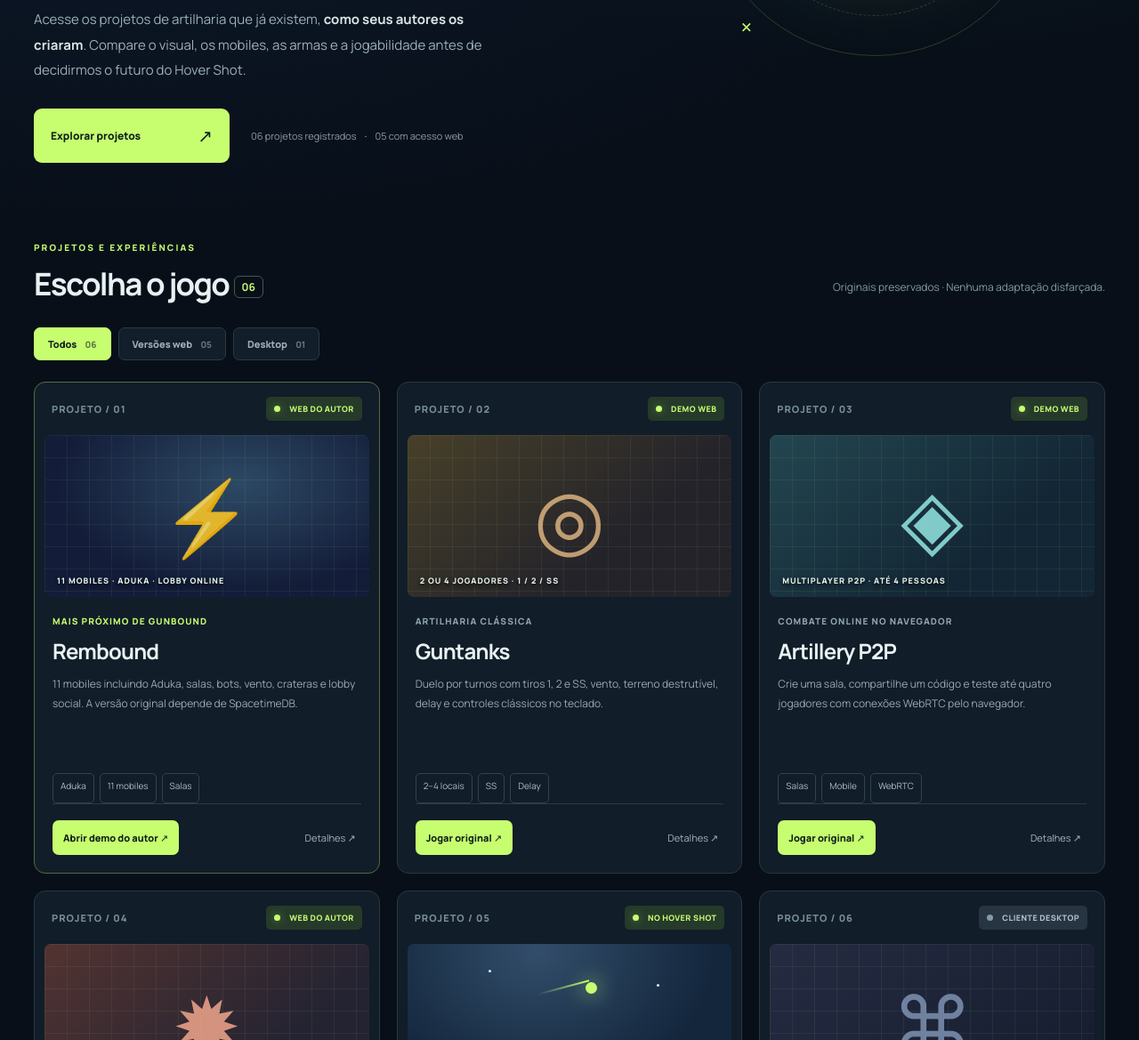
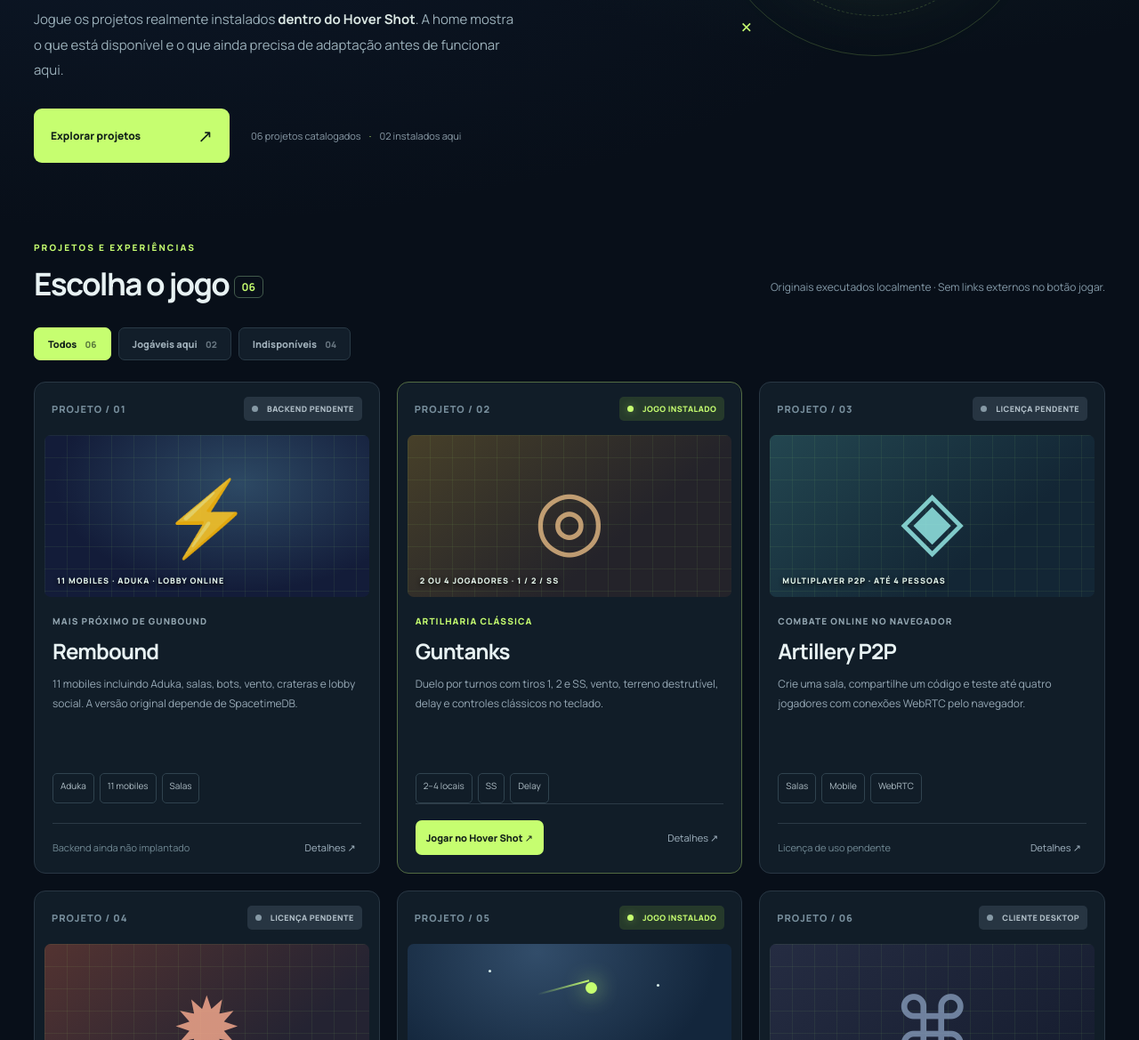
Before and after one commit to hovershotonline/hovershot, a plain HTML site: page index.html in a window 1280 px wide. Shown: the part 488-1657 px from the top of the page at 89% size. Drawn offline with Linux system fonts and the light colour scheme.

Commit message:
build: site Hover Shot 6046714d961876d5bd9aff50f2ca1eea6336cd60

```diff
--- a/assets/home.js
+++ b/assets/home.js
@@ -1,9 +1,9 @@
 'use strict';
 const records={
-rembound:{title:'Rembound · experiência próxima de GunBound',description:'Projeto MIT com 11 mobiles, incluindo Aduka, lobby, salas, bots, física de vento e terreno deformável. Funciona com Next.js/React e servidor SpacetimeDB; esta demo pertence ao autor, não está hospedada no Hover Shot.',note:'O endereço foi obtido do repositório oficial, mas o acesso à demo não pôde ser confirmado pela nossa verificação automática. Pode exigir servidor ativo, login ou estar indisponível.',url:'https://gunbound.remcostoeten.nl/',repo:'https://github.com/remcostoeten/Gunbound'},
-guntanks:{title:'Guntanks · artilharia clássica',description:'Duelo local de 2 ou 4 pessoas. Possui três tipos de tiros (1/2/SS), delay, vento, força, ângulo e terreno destrutível. Controles com A/D, W/S e Espaço.',note:'Versão original do autor. O site web foi encontrado acessível; não é um jogo hospedado pelo Hover Shot. O repositório não fornece um arquivo LICENSE separado.',url:'https://masag0.github.io/Guntanks/',repo:'https://github.com/masag0/Guntanks'},
-artillery:{title:'Artillery P2P · teste multiplayer original',description:'Experiência em HTML/CSS/JS com até quatro jogadores e salas conectadas por WebRTC. Permite criar ou entrar com código, e possui prática solo.',note:'O multiplayer utiliza o broker PeerJS público, que é um serviço de terceiros e pode estar indisponível. Teste no navegador dos autores, sem adaptação.',url:'https://lettfeti.github.io/artillery/',repo:'https://github.com/lettfeti/artillery'},
-scorched:{title:'Scorched Tanks · IA, local e online',description:'Jogo inspirado em Scorched Earth. Tem modos local, contra inteligência artificial e online, terrenos, armas, simulação determinística e testes automatizados.',note:'O repositório anuncia uma demo no GitHub Pages, mas o acesso à página não pôde ser confirmado pela nossa verificação automática. O modo online pode depender de serviços externos.',url:'https://whorn76.github.io/scorched-tanks/',repo:'https://github.com/whorn76/scorched-tanks'},
+rembound:{title:'Rembound · experiência próxima de GunBound',description:'Projeto MIT com 11 mobiles, incluindo Aduka, lobby, salas, bots, física de vento e terreno deformável. Funciona com Next.js/React e servidor SpacetimeDB; esta demo pertence ao autor, não está hospedada no Hover Shot.',note:'O código original está preservado por submódulo Git, mas a aplicação ainda requer Next.js e SpacetimeDB para funcionar: não há jogo local publicado.',repo:'https://github.com/remcostoeten/Gunbound'},
+guntanks:{title:'Guntanks · artilharia clássica',description:'Duelo local de 2 ou 4 pessoas. Possui três tipos de tiros (1/2/SS), delay, vento, força, ângulo e terreno destrutível. Controles com A/D, W/S e Espaço.',note:'Esta versão roda dentro do Hover Shot e usa o JavaScript e a jogabilidade originais do autor; foi incluída via importação de commit fixado. O pacote declara licença ISC.',url:'/labs/guntanks/',repo:'https://github.com/masag0/Guntanks'},
+artillery:{title:'Artillery P2P · teste multiplayer original',description:'Experiência em HTML/CSS/JS com até quatro jogadores e salas conectadas por WebRTC. Permite criar ou entrar com código, e possui prática solo.',note:'O código está referenciado por commit no repositório, mas não há autorização de licença identificada para copiar e publicar aqui. O multiplayer depende de um broker PeerJS.',repo:'https://github.com/lettfeti/artillery'},
+scorched:{title:'Scorched Tanks · IA, local e online',description:'Jogo inspirado em Scorched Earth. Tem modos local, contra inteligência artificial e online, terrenos, armas, simulação determinística e testes automatizados.',note:'O código foi referenciado por commit no GitHub, mas não há autorização de licença identificada para redistribuir aqui. O modo online pode exigir infraestrutura externa.',repo:'https://github.com/whorn76/scorched-tanks'},
 craterfall:{title:'Craterfall · Lab 01 instalado',description:'Jogo Phaser 3 sob licença MIT, instalado no próprio Hover Shot. Permite duelo local de dois jogadores com vento, terreno destrutível e nove armas.',note:'Não contém Aduka ou multiplayer pela internet. É uma referência de motor de física, não uma versão fiel de GunBound.',url:'/labs/craterfall/',repo:'https://github.com/blueRonyHazard/craterfall-the-game'},
 openbound:{title:'OpenBound · cliente de desktop',description:'Projeto OpenBound em C# e MonoGame, com aplicativos de jogo, login, lobby e servidor. O repositório é GPL-3.0, mas os pacotes de texturas necessários não são redistribuídos.',note:'Não há versão em navegador neste repositório. Não seria correto apresentar uma cópia de outra aplicação como se OpenBound estivesse funcionando na web.',repo:'https://github.com/WickedPeanuts/OpenBound'}
 };
@@ -18,7 +18,7 @@ document.getElementById('modal-title').textContent=item.title;
 document.getElementById('modal-description').textContent=item.description;
 document.getElementById('modal-note').textContent=item.note;
 const actions=document.getElementById('modal-actions');actions.replaceChildren();
-for(const [url,label] of [[item.url,'Abrir versão original ↗'],[item.repo,'Ver código-fonte ↗']]){
+for(const [url,label] of [[item.url,'Jogar no Hover Shot ↗'],[item.repo,'Consultar fonte do autor ↗']]){
 if(!url)continue;const a=document.createElement('a');a.href=url;a.textContent=label;if(url.startsWith('https://')){a.target='_blank';a.rel='noopener noreferrer';}actions.append(a);
 }
 modal.showModal();
--- a/index.html
+++ b/index.html
@@ -7,18 +7,18 @@
 <body><div class="glow" aria-hidden="true"></div>
 <header class="bar shell"><a class="logo" href="/" aria-label="Hover Shot início"><span class="logo-icon">↗</span>HOVER<span>SHOT</span></a><div class="nav"><span class="activity"><i></i> Acervo de experimentos</span><a href="#experiencias">Projetos <span>↗</span></a></div></header>
 <main>
-<section class="hero shell"><div class="intro"><div class="eyebrow"><span class="square"></span> LABORATÓRIO DE REFERÊNCIAS · VERSÕES ORIGINAIS</div><h1>CONHEÇA.<br><em>TESTE.</em><br>COMPARE.</h1><p>Acesse os projetos de artilharia que já existem, <strong>como seus autores os criaram</strong>. Compare o visual, os mobiles, as armas e a jogabilidade antes de decidirmos o futuro do Hover Shot.</p><div class="hero-actions"><a class="cta" href="#experiencias">Explorar projetos <span>↗</span></a><span class="hero-aside">06 projetos registrados <span>·</span> 05 com acesso web</span></div></div><div class="illustration" aria-hidden="true"><div class="ring r1"></div><div class="ring r2"></div><div class="ring r3"></div><div class="sphere">H<span>✦</span>S</div><span class="plus">+</span><span class="small-cross">×</span></div></section>
-<section class="experiences shell" id="experiencias"><div class="section-title"><div><span class="eyebrow">PROJETOS E EXPERIÊNCIAS</span><h2>Escolha o jogo <small>06</small></h2></div><p>Originais preservados · Nenhuma adaptação disfarçada.</p></div>
-<div class="filters" role="group" aria-label="Filtrar projetos"><button class="active" type="button" data-filter="all" aria-pressed="true">Todos <span>06</span></button><button type="button" data-filter="browser" aria-pressed="false">Versões web <span>05</span></button><button type="button" data-filter="desktop" aria-pressed="false">Desktop <span>01</span></button></div>
+<section class="hero shell"><div class="intro"><div class="eyebrow"><span class="square"></span> LABORATÓRIO DE REFERÊNCIAS · VERSÕES ORIGINAIS</div><h1>CONHEÇA.<br><em>TESTE.</em><br>COMPARE.</h1><p>Jogue os projetos realmente instalados <strong>dentro do Hover Shot</strong>. A home mostra o que está disponível e o que ainda precisa de adaptação antes de funcionar aqui.</p><div class="hero-actions"><a class="cta" href="#experiencias">Explorar projetos <span>↗</span></a><span class="hero-aside">06 projetos catalogados <span>·</span> 02 instalados aqui</span></div></div><div class="illustration" aria-hidden="true"><div class="ring r1"></div><div class="ring r2"></div><div class="ring r3"></div><div class="sphere">H<span>✦</span>S</div><span class="plus">+</span><span class="small-cross">×</span></div></section>
+<section class="experiences shell" id="experiencias"><div class="section-title"><div><span class="eyebrow">PROJETOS E EXPERIÊNCIAS</span><h2>Escolha o jogo <small>06</small></h2></div><p>Originais executados localmente · Sem links externos no botão jogar.</p></div>
+<div class="filters" role="group" aria-label="Filtrar projetos"><button class="active" type="button" data-filter="all" aria-pressed="true">Todos <span>06</span></button><button type="button" data-filter="ready" aria-pressed="false">Jogáveis aqui <span>02</span></button><button type="button" data-filter="blocked" aria-pressed="false">Indisponíveis <span>04</span></button></div>
 <div class="cards originals">
-<article class="lab-card highlight" data-state="browser"><div class="card-header"><span>PROJETO / 01</span><span class="chip ready"><i></i> WEB DO AUTOR</span></div><div class="art rembound"><div class="lines"></div><span class="symbol">⚡</span><span class="art-tag">11 MOBILES · ADUKA · LOBBY ONLINE</span></div><div class="card-body"><div class="category">MAIS PRÓXIMO DE GUNBOUND</div><h3>Rembound</h3><p>11 mobiles incluindo Aduka, salas, bots, vento, crateras e lobby social. A versão original depende de SpacetimeDB.</p><div class="tags"><span>Aduka</span><span>11 mobiles</span><span>Salas</span></div><div class="card-bottom"><a class="play external" href="https://gunbound.remcostoeten.nl/" target="_blank" rel="noopener noreferrer" aria-label="Abrir demo original de Rembound em nova aba">Abrir demo do autor ↗</a><button type="button" class="details" data-dialog="rembound">Detalhes ↗</button></div></div></article>
-<article class="lab-card" data-state="browser"><div class="card-header"><span>PROJETO / 02</span><span class="chip ready"><i></i> DEMO WEB</span></div><div class="art guntanks"><div class="lines"></div><span class="symbol">◎</span><span class="art-tag">2 OU 4 JOGADORES · 1 / 2 / SS</span></div><div class="card-body"><div class="category">ARTILHARIA CLÁSSICA</div><h3>Guntanks</h3><p>Duelo por turnos com tiros 1, 2 e SS, vento, terreno destrutível, delay e controles clássicos no teclado.</p><div class="tags"><span>2–4 locais</span><span>SS</span><span>Delay</span></div><div class="card-bottom"><a class="play external" href="https://masag0.github.io/Guntanks/" target="_blank" rel="noopener noreferrer" aria-label="Jogar Guntanks original em nova aba">Jogar original ↗</a><button type="button" class="details" data-dialog="guntanks">Detalhes ↗</button></div></div></article>
-<article class="lab-card" data-state="browser"><div class="card-header"><span>PROJETO / 03</span><span class="chip ready"><i></i> DEMO WEB</span></div><div class="art artillery"><div class="lines"></div><span class="symbol">◈</span><span class="art-tag">MULTIPLAYER P2P · ATÉ 4 PESSOAS</span></div><div class="card-body"><div class="category">COMBATE ONLINE NO NAVEGADOR</div><h3>Artillery P2P</h3><p>Crie uma sala, compartilhe um código e teste até quatro jogadores com conexões WebRTC pelo navegador.</p><div class="tags"><span>Salas</span><span>Mobile</span><span>WebRTC</span></div><div class="card-bottom"><a class="play external" href="https://lettfeti.github.io/artillery/" target="_blank" rel="noopener noreferrer" aria-label="Jogar Artillery P2P original em nova aba">Jogar original ↗</a><button type="button" class="details" data-dialog="artillery">Detalhes ↗</button></div></div></article>
-<article class="lab-card" data-state="browser"><div class="card-header"><span>PROJETO / 04</span><span class="chip ready"><i></i> WEB DO AUTOR</span></div><div class="art scorched"><div class="lines"></div><span class="symbol">✹</span><span class="art-tag">IA · HOT-SEAT · ONLINE</span></div><div class="card-body"><div class="category">ARTILHARIA ESTRATÉGICA</div><h3>Scorched Tanks</h3><p>Jogue com IA ou localmente; o projeto também oferece modo online e simulação determinística.</p><div class="tags"><span>IA</span><span>Hot-seat</span><span>Online</span></div><div class="card-bottom"><a class="play external" href="https://whorn76.github.io/scorched-tanks/" target="_blank" rel="noopener noreferrer" aria-label="Abrir Scorched Tanks original em nova aba">Abrir jogo original ↗</a><button type="button" class="details" data-dialog="scorched">Detalhes ↗</button></div></div></article>
-<article class="lab-card" data-state="browser"><div class="card-header"><span>PROJETO / 05</span><span class="chip ready"><i></i> NO HOVER SHOT</span></div><div class="art crater"><div class="star a"></div><div class="star b"></div><div class="projectile"></div><div class="mount m1"></div><div class="mount m2"></div><div class="tank tank1"><i></i></div><div class="tank tank2"><i></i></div><span class="art-tag">PHASER · TERRENO DESTRUTÍVEL</span></div><div class="card-body"><div class="category">BASE TÉCNICA IMPORTADA</div><h3>Craterfall</h3><p>Duelo local de dois jogadores, vento, terreno deformável e nove armas. Já instalado neste domínio.</p><div class="tags"><span>Local</span><span>9 armas</span><span>Phaser</span></div><div class="card-bottom"><a class="play" href="/labs/craterfall/">Jogar aqui ↗</a><button type="button" class="details" data-dialog="craterfall">Detalhes ↗</button></div></div></article>
-<article class="lab-card" data-state="desktop"><div class="card-header"><span>PROJETO / 06</span><span class="chip pending"><i></i> CLIENTE DESKTOP</span></div><div class="art openbound"><div class="lines"></div><span class="symbol">⌘</span><span class="art-tag">C# · MONOGAME · SERVIDORES PRÓPRIOS</span></div><div class="card-body"><div class="category">REFERÊNCIA HISTÓRICA</div><h3>OpenBound</h3><p>Recriação para desktop do GunBound clássico. Não existe versão web executável: exige cliente, serviços e texturas externas.</p><div class="tags"><span>Desktop</span><span>GPL-3.0</span><span>Sem port web</span></div><div class="card-bottom"><a class="play alt" href="https://github.com/WickedPeanuts/OpenBound" target="_blank" rel="noopener noreferrer">Ver projeto ↗</a><button type="button" class="details" data-dialog="openbound">Detalhes ↗</button></div></div></article>
+<article class="lab-card" data-state="blocked"><div class="card-header"><span>PROJETO / 01</span><span class="chip pending"><i></i> BACKEND PENDENTE</span></div><div class="art rembound"><div class="lines"></div><span class="symbol">⚡</span><span class="art-tag">11 MOBILES · ADUKA · LOBBY ONLINE</span></div><div class="card-body"><div class="category">MAIS PRÓXIMO DE GUNBOUND</div><h3>Rembound</h3><p>11 mobiles incluindo Aduka, salas, bots, vento, crateras e lobby social. A versão original depende de SpacetimeDB.</p><div class="tags"><span>Aduka</span><span>11 mobiles</span><span>Salas</span></div><div class="card-bottom"><span class="unavailable">Backend ainda não implantado</span><button type="button" class="details" data-dialog="rembound">Detalhes ↗</button></div></div></article>
+<article class="lab-card highlight" data-state="ready"><div class="card-header"><span>PROJETO / 02</span><span class="chip ready"><i></i> JOGO INSTALADO</span></div><div class="art guntanks"><div class="lines"></div><span class="symbol">◎</span><span class="art-tag">2 OU 4 JOGADORES · 1 / 2 / SS</span></div><div class="card-body"><div class="category">ARTILHARIA CLÁSSICA</div><h3>Guntanks</h3><p>Duelo por turnos com tiros 1, 2 e SS, vento, terreno destrutível, delay e controles clássicos no teclado.</p><div class="tags"><span>2–4 locais</span><span>SS</span><span>Delay</span></div><div class="card-bottom"><a class="play" href="/labs/guntanks/">Jogar no Hover Shot ↗</a><button type="button" class="details" data-dialog="guntanks">Detalhes ↗</button></div></div></article>
+<article class="lab-card" data-state="blocked"><div class="card-header"><span>PROJETO / 03</span><span class="chip pending"><i></i> LICENÇA PENDENTE</span></div><div class="art artillery"><div class="lines"></div><span class="symbol">◈</span><span class="art-tag">MULTIPLAYER P2P · ATÉ 4 PESSOAS</span></div><div class="card-body"><div class="category">COMBATE ONLINE NO NAVEGADOR</div><h3>Artillery P2P</h3><p>Crie uma sala, compartilhe um código e teste até quatro jogadores com conexões WebRTC pelo navegador.</p><div class="tags"><span>Salas</span><span>Mobile</span><span>WebRTC</span></div><div class="card-bottom"><span class="unavailable">Licença de uso pendente</span><button type="button" class="details" data-dialog="artillery">Detalhes ↗</button></div></div></article>
+<article class="lab-card" data-state="blocked"><div class="card-header"><span>PROJETO / 04</span><span class="chip pending"><i></i> LICENÇA PENDENTE</span></div><div class="art scorched"><div class="lines"></div><span class="symbol">✹</span><span class="art-tag">IA · HOT-SEAT · ONLINE</span></div><div class="card-body"><div class="category">ARTILHARIA ESTRATÉGICA</div><h3>Scorched Tanks</h3><p>Jogue com IA ou localmente; o projeto também oferece modo online e simulação determinística.</p><div class="tags"><span>IA</span><span>Hot-seat</span><span>Online</span></div><div class="card-bottom"><span class="unavailable">Licença de uso pendente</span><button type="button" class="details" data-dialog="scorched">Detalhes ↗</button></div></div></article>
+<article class="lab-card" data-state="ready"><div class="card-header"><span>PROJETO / 05</span><span class="chip ready"><i></i> JOGO INSTALADO</span></div><div class="art crater"><div class="star a"></div><div class="star b"></div><div class="projectile"></div><div class="mount m1"></div><div class="mount m2"></div><div class="tank tank1"><i></i></div><div class="tank tank2"><i></i></div><span class="art-tag">PHASER · TERRENO DESTRUTÍVEL</span></div><div class="card-body"><div class="category">BASE TÉCNICA IMPORTADA</div><h3>Craterfall</h3><p>Duelo local de dois jogadores, vento, terreno deformável e nove armas. Já instalado neste domínio.</p><div class="tags"><span>Local</span><span>9 armas</span><span>Phaser</span></div><div class="card-bottom"><a class="play" href="/labs/craterfall/">Jogar aqui ↗</a><button type="button" class="details" data-dialog="craterfall">Detalhes ↗</button></div></div></article>
+<article class="lab-card" data-state="blocked"><div class="card-header"><span>PROJETO / 06</span><span class="chip pending"><i></i> CLIENTE DESKTOP</span></div><div class="art openbound"><div class="lines"></div><span class="symbol">⌘</span><span class="art-tag">C# · MONOGAME · SERVIDORES PRÓPRIOS</span></div><div class="card-body"><div class="category">REFERÊNCIA HISTÓRICA</div><h3>OpenBound</h3><p>Recriação para desktop do GunBound clássico. Não existe versão web executável: exige cliente, serviços e texturas externas.</p><div class="tags"><span>Desktop</span><span>GPL-3.0</span><span>Sem port web</span></div><div class="card-bottom"><span class="unavailable">Não há versão web</span><button type="button" class="details" data-dialog="openbound">Detalhes ↗</button></div></div></article>
 </div>
-<div class="notice"><span class="notice-icon">i</span><p><strong>Versões originais, sem alterações.</strong> Os jogos externos abrem em nova aba nos sites dos autores. A disponibilidade desses serviços pode variar. <strong>OpenBound não roda no navegador</strong>; está catalogado para estudo, sem botão falso de jogar.</p><small>HOVER SHOT / REFERÊNCIAS</small></div>
+<div class="notice"><span class="notice-icon">i</span><p><strong>Instalações locais, sem atalhos.</strong> Guntanks e Craterfall estão incluídos no build do Hover Shot. As outras bases ainda têm dependências de servidor, licenças pendentes ou não oferecem versão web.</p><small>HOVER SHOT / REFERÊNCIAS</small></div>
 </section></main>
 <footer class="shell footer"><span>© <span id="year">2026</span> HOVER SHOT</span><span>TESTAR · COMPARAR · DECIDIR</span></footer>
 <dialog id="details-modal" aria-labelledby="modal-title"><div class="modal"><header><span id="modal-label">PROJETO ORIGINAL</span><button type="button" id="close" aria-label="Fechar">✕</button></header><h2 id="modal-title"></h2><p id="modal-description"></p><p class="modal-note" id="modal-note"></p><div id="modal-actions"></div></div></dialog>
```
Also changed, not shown: 1 other file.
